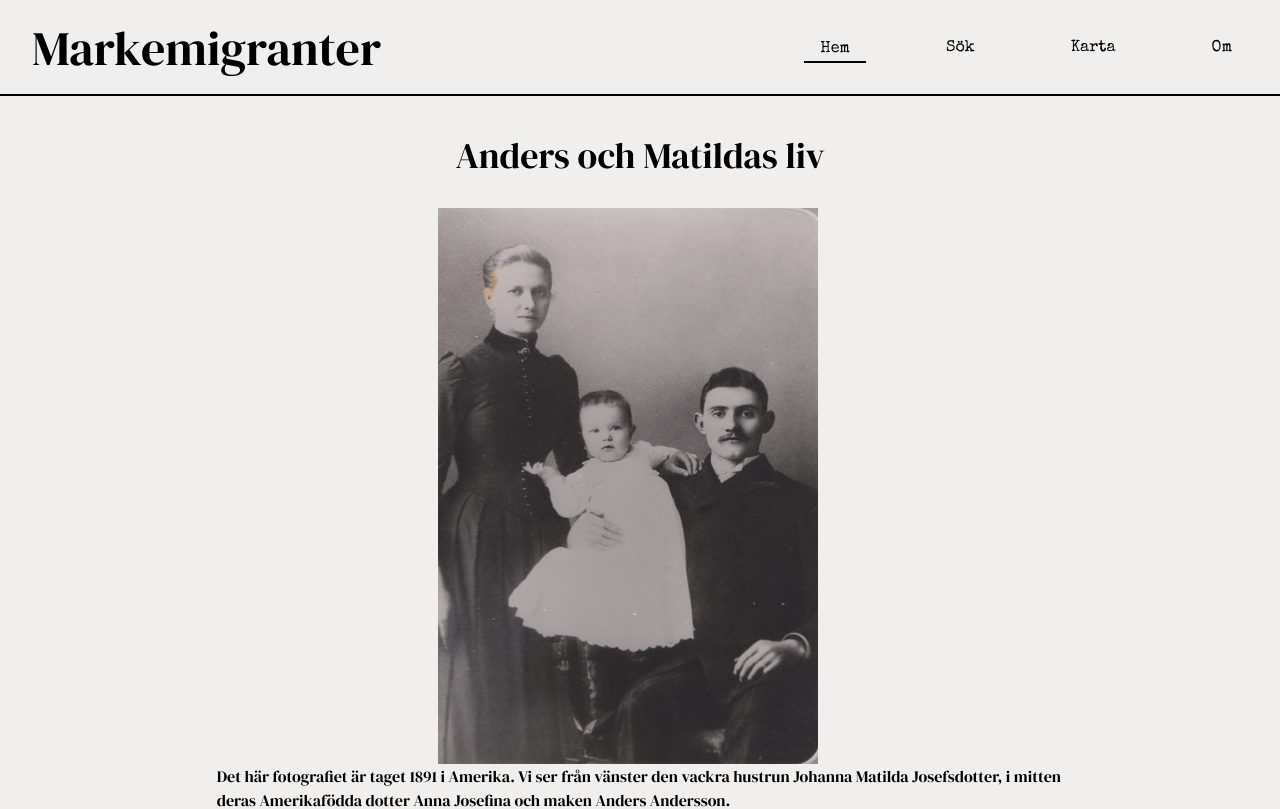
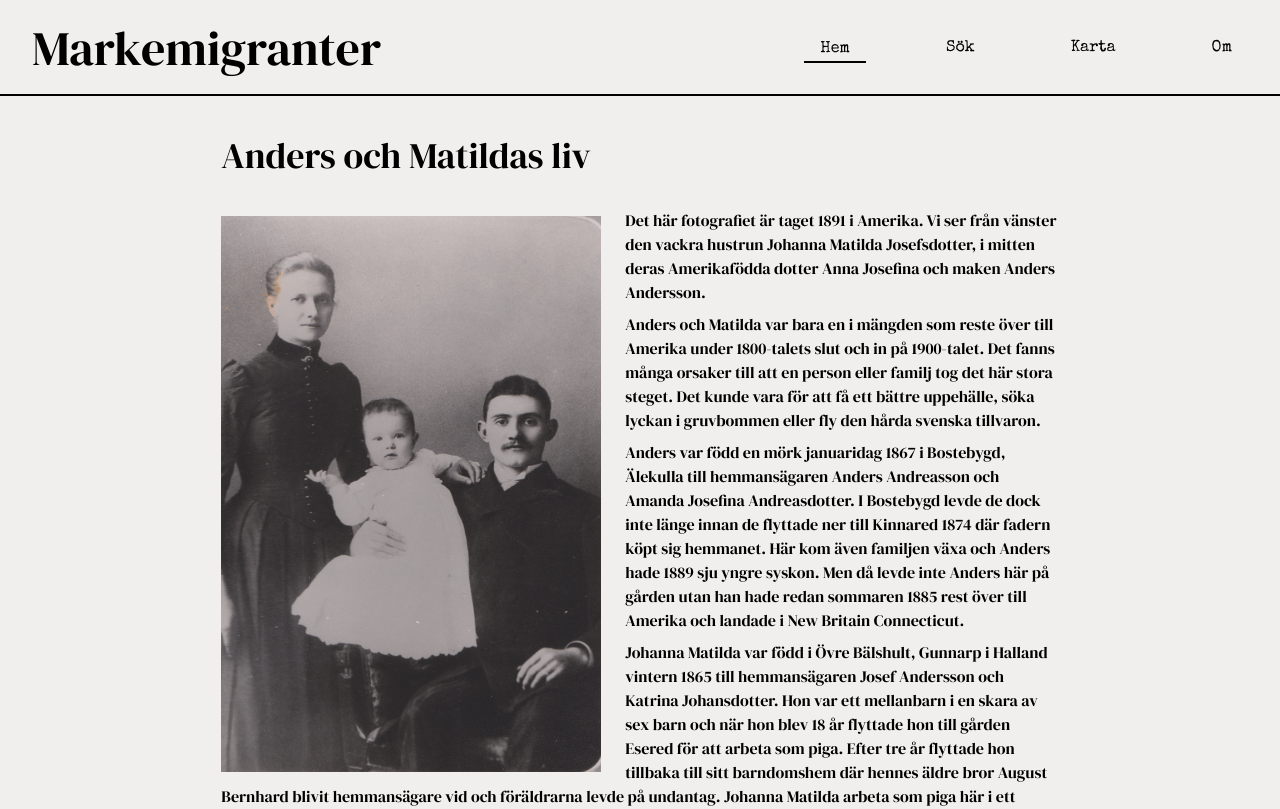
Before and after one commit to Nicklas-Holmqvist/amerikafararna, a Next.js app: page / in a window 1280 px wide. Shown: the top 809 px of the page. Built offline with nearby package versions, Linux system fonts and the light colour scheme.

Commit message:
refactor: fixed image styling on landingpage

```diff
--- a/app/components/LandingPageStory.tsx
+++ b/app/components/LandingPageStory.tsx
@@ -5,12 +5,12 @@ import FamilyPhoto from '../../public/images/anders-matilda-1891.jpg';
 
 const LandingPageStory = () => {
   return (
-    <section className="flex flex-col items-center max-w-[75ch] py-10 pb-8 px-4 md:max-w-[96ch] md:flex-none md:py20">
-      <h3 className="text-3xl pb-8 md:pb4 md:text-4xl">
+    <section className="max-w-[95ch] py-10 pb-8 px-4 md:py20">
+      <h3 className="text-3xl pb-8 md:pb4 md:text-4xl text-center md:text-left">
         Anders och Matildas liv
       </h3>
       <Image
-        className="float-none pr-0 pt-0 mr-0 mb-8 md:float-left md:mb-0 md:pr-5 md:mr-1"
+        className="float-none mb-8 md:float-left md:mb-0 md:pr-5 md:mr-1 md:pt-2 m-auto"
         src={FamilyPhoto}
         alt="Fotografi tagits i Amerika med Johanna Matilda, Anna Josefina och Anders Andersson"
         width={400}
```
